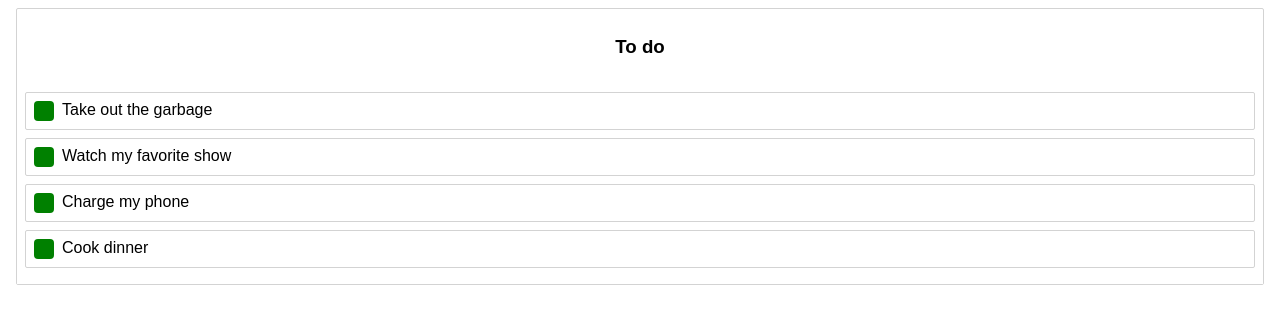
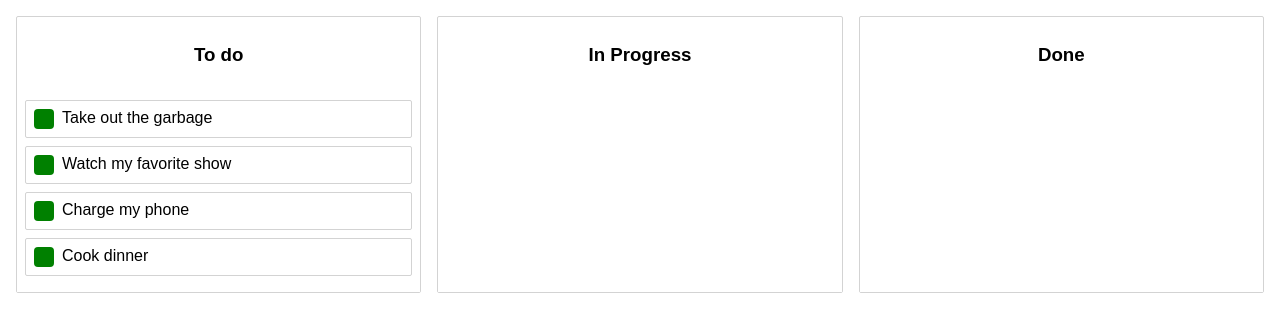
Before and after one commit to yogeshdatir/Todo-Drag-n-Drop, a React (Create React App) app: page / in a window 1280 px wide. Shown: the top 332 px of the page. Built offline with nearby package versions, Linux system fonts and the light colour scheme.

Commit message:
add moving between multiple columns

```diff
--- a/src/App.tsx
+++ b/src/App.tsx
@@ -4,6 +4,11 @@ import initialData from "./initial-data";
 
 import Column from "./Column";
 import { DragDropContext, DragUpdate } from "react-beautiful-dnd";
+import styled from "styled-components";
+
+const Container = styled.div`
+  display: flex;
+`;
 
 export default function App() {
   const [tasks, setTasks] = useState<{
@@ -24,14 +29,17 @@ export default function App() {
     )
       return;
 
-    const column = tasks.columns[source.droppableId];
-    const newTaskIds = Array.from(column.taskIds);
+    const startColumn = tasks.columns[source.droppableId];
+    const finishColumn = tasks.columns[destination.droppableId];
+
+    if (startColumn === finishColumn) {
+      const newTaskIds = Array.from(startColumn.taskIds);
       newTaskIds.splice(source.index, 1);
       if (destination?.index !== undefined)
         newTaskIds.splice(Number(destination?.index), 0, draggableId);
 
       const newColumn = {
-      ...column,
+        ...startColumn,
         taskIds: newTaskIds,
       };
 
@@ -44,11 +52,42 @@ export default function App() {
       };
 
       setTasks(newTasks);
+    }
+
+    // Moving from one list to another
+    const startColumnTaskIds = Array.from(startColumn.taskIds);
+    startColumnTaskIds.splice(source.index, 1);
+
+    const newStartColumn = {
+      ...startColumn,
+      taskIds: startColumnTaskIds,
+    };
+
+    const finishColumnTaskIds = Array.from(finishColumn.taskIds);
+    if (destination?.index !== undefined)
+      finishColumnTaskIds.splice(Number(destination?.index), 0, draggableId);
+
+    const newFinishColumn = {
+      ...finishColumn,
+      taskIds: finishColumnTaskIds,
+    };
+
+    const newTasks = {
+      ...tasks,
+      columns: {
+        ...tasks.columns,
+        [newStartColumn.id]: newStartColumn,
+        [newFinishColumn.id]: newFinishColumn,
+      },
+    };
+
+    setTasks(newTasks);
   };
 
   return (
     <div className="App">
       <DragDropContext onDragEnd={onDragEnd}>
+        <Container>
           {tasks.columnOrder.map((columnId: string) => {
             const column = tasks.columns[columnId];
             const tasksInColumn = column.taskIds.map(
@@ -59,6 +98,7 @@ export default function App() {
               <Column key={column.id} column={column} tasks={tasksInColumn} />
             );
           })}
+        </Container>
       </DragDropContext>
     </div>
   );
--- a/src/Column.tsx
+++ b/src/Column.tsx
@@ -10,6 +10,10 @@ const Container = styled.div`
   margin: 8px;
   border: 1px solid lightgray;
   border-radius: 2px;
+  flex: 1;
+
+  display: flex;
+  flex-direction: column;
 `;
 
 const Title = styled.h3`
@@ -20,6 +24,9 @@ const TaskList = styled.div<any>`
   padding: 8px;
   background-color: ${(props: any) =>
     props.isDraggingOver ? "#e0e0e0" : "#fff"};
+
+  flex: 1;
+  min-height: 100px;
 `;
 
 interface IProps {
--- a/src/initial-data.ts
+++ b/src/initial-data.ts
@@ -3,17 +3,27 @@ const initialData = {
     "task-1": { id: "task-1", content: "Take out the garbage" },
     "task-2": { id: "task-2", content: "Watch my favorite show" },
     "task-3": { id: "task-3", content: "Charge my phone" },
-    "task-4": { id: "task-4", content: "Cook dinner" }
+    "task-4": { id: "task-4", content: "Cook dinner" },
   },
   columns: {
     "column-1": {
       id: "column-1",
       title: "To do",
-      taskIds: ["task-1", "task-2", "task-3", "task-4"]
-    }
+      taskIds: ["task-1", "task-2", "task-3", "task-4"],
+    },
+    "column-2": {
+      id: "column-2",
+      title: "In Progress",
+      taskIds: [],
+    },
+    "column-3": {
+      id: "column-3",
+      title: "Done",
+      taskIds: [],
+    },
   },
   // Facilitate reordering of the columns
-  columnOrder: ["column-1"]
+  columnOrder: ["column-1", "column-2", "column-3"],
 };
 
 export default initialData;
```
Lines whose indentation alone changed are shown as unchanged.
